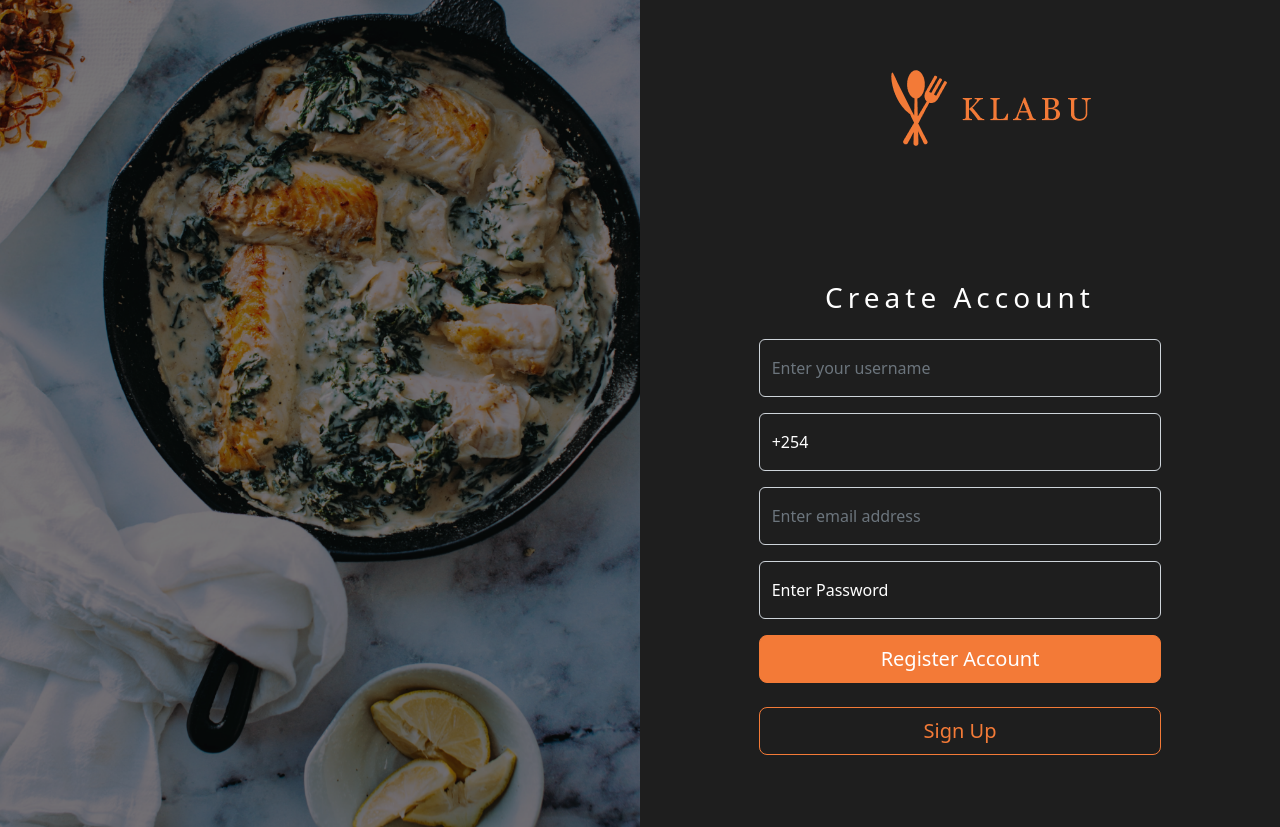
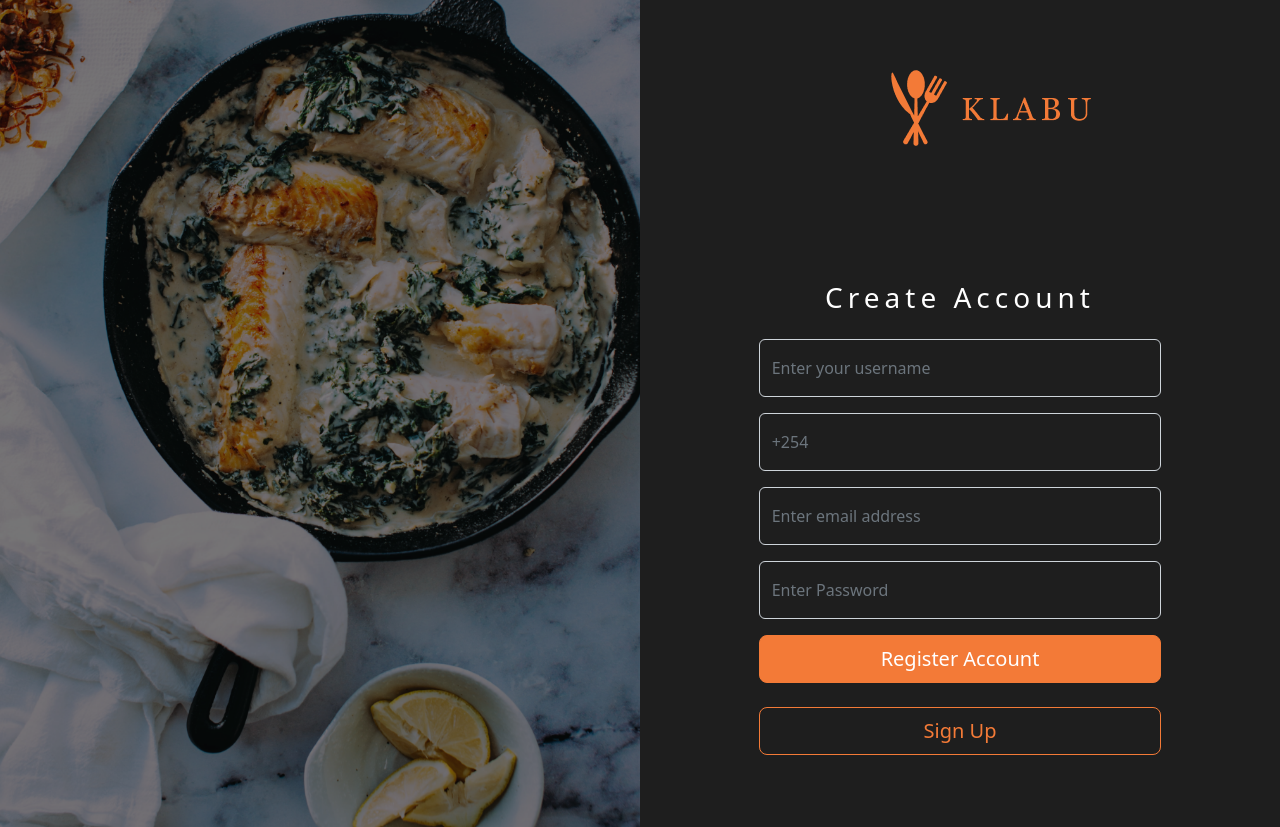
Before and after one commit to Jaffar-Hussein/klabu-Frontend, a React (Create React App) app: page /signup in a window 1280 px wide. Built offline with nearby package versions, Linux system fonts and the light colour scheme.

Commit message:
st:styled the inputs

```diff
--- a/src/components/login.js
+++ b/src/components/login.js
@@ -38,7 +38,7 @@ function Login(){
                   }})}
 
                    />
-                  <label className='text-white' >+254</label>
+                  <label className='text-secondary' >+254</label>
                   <div className="invalid-feedback" id="floatingInputFeedback">{errors.phonenumber?.message}</div>
                 </div>
 
@@ -46,14 +46,14 @@ function Login(){
                 <div className="form-floating mb-3">
                   <input type="password" name="password" className={`form-control pass ${errors.password ? 'is-invalid' : ''} `}id="floatingPassword" autoComplete="current-password webauthn" placeholder="password"
                    {...register("password", {required: "Please input your password"})} />
-                  <label className='text-white' >Enter Password</label>
+                  <label className='text-secondary' >Enter Password</label>
                   <div className="invalid-feedback" id="floatingPasswordFeedback">{errors.password?.message}</div>
                 </div>
 
                 <div className="form-check mb-3">
                 <input className={`form-check-input ${errors.Tearms ? 'is-invalid' : ''} `}  type="checkbox" id="rememberPasswordCheck"
                 placeholder="Tearms and Conditions" {...register("Tearms", {required: "Check to agree to the Tearms and Conditions"})} />
-                  <label className="form-check-label text-white">
+                  <label className="form-check-label text-secondary">
                     I agree to terms and condition
                   </label>
                   <div className="invalid-feedback" id="floatingPasswordFeedback">{errors.Tearms?.message}</div>
--- a/src/components/signup.js
+++ b/src/components/signup.js
@@ -44,7 +44,7 @@ return(
                   }})}
 
                    />
-                  <label className='text-white' >+254</label>
+                  <label className='text-secondary' >+254</label>
                   <div className="invalid-feedback" id="floatingInputFeedback">{errors.phonenumber?.message}</div>
                 </div>
                <div className="form-floating mb-3">
@@ -62,7 +62,7 @@ return(
                <div className="form-floating mb-3">
                   <input type="password" name="password" className={`form-control pass ${errors.password ? 'is-invalid' : ''} `}id="floatingPassword" autoComplete="current-password webauthn" placeholder="password"
                    {...register("password", {required: "Please input your password"})} />
-                  <label className='text-white' >Enter Password</label>
+                  <label className='text-secondary' >Enter Password</label>
                   <div className="invalid-feedback" id="floatingPasswordFeedback">{errors.password?.message}</div>
                 </div>
 
--- a/src/style.css
+++ b/src/style.css
@@ -37,3 +37,7 @@ form input{
 
 
   }
+
+  .form-control.is-invalid:focus{
+    box-shadow: none!important;
+  }
```
